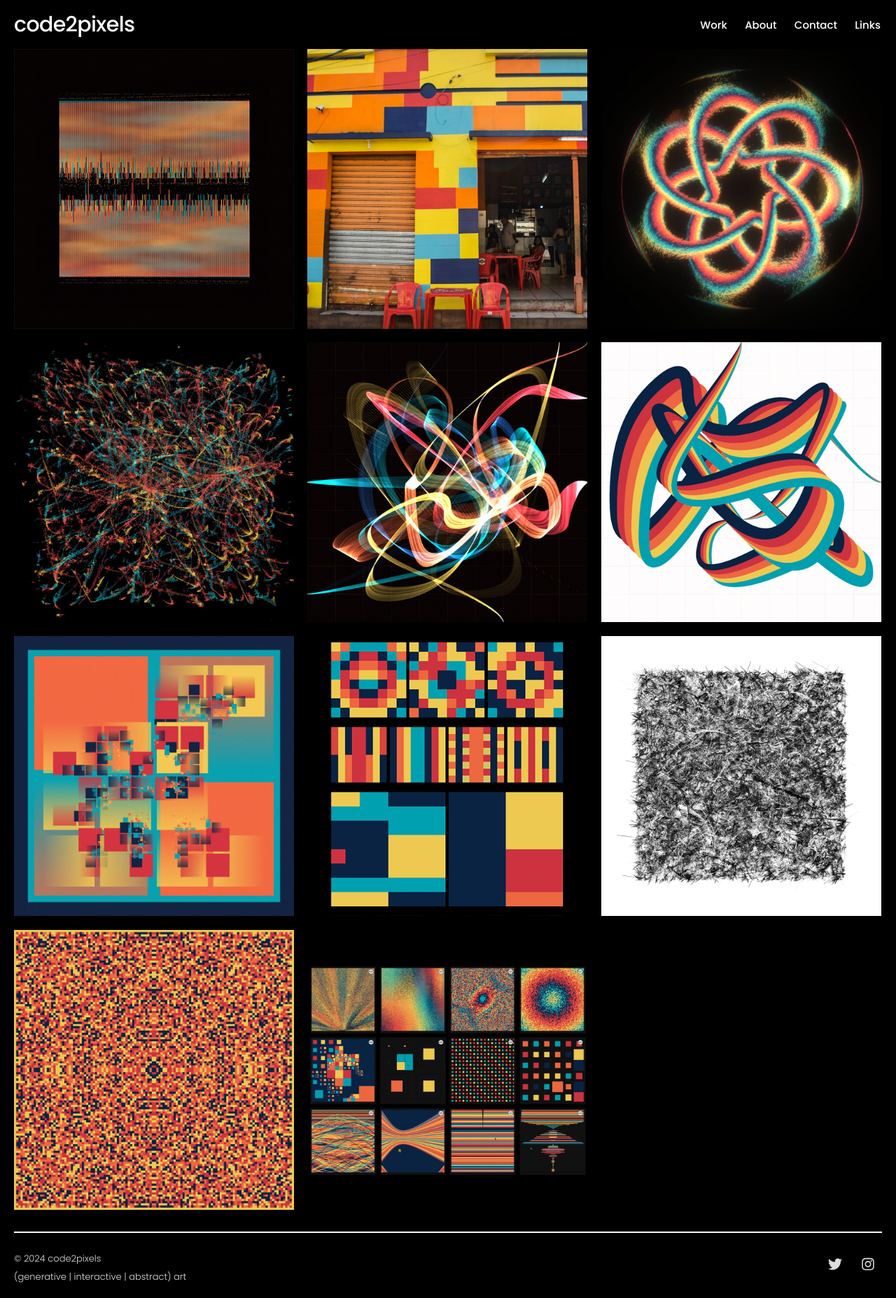
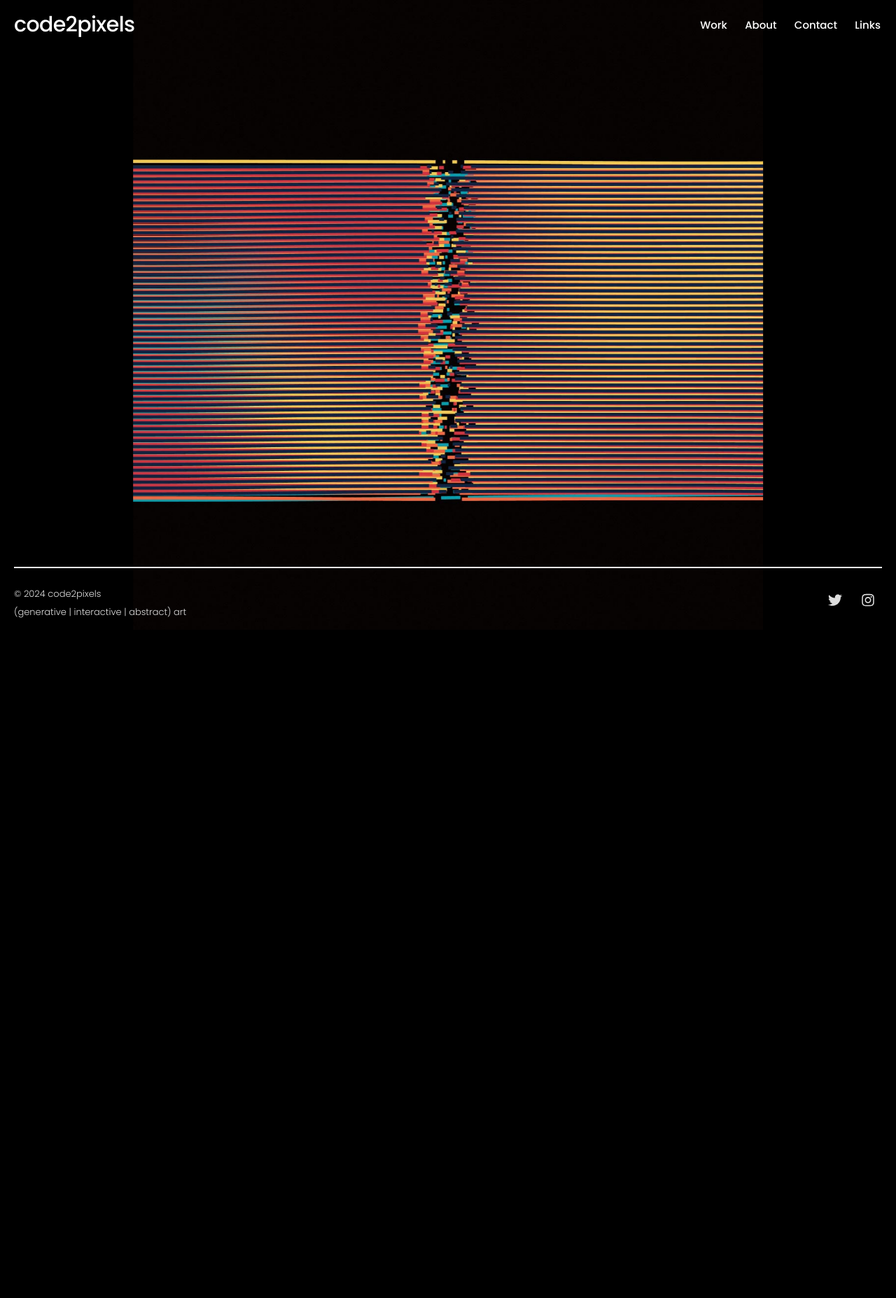
Before and after one commit to code2pixels-genart/code2pixels.xyz, a Jekyll site: the page built from index.html, in a window 1280 px wide. Shown: the whole page at 70% size. Built offline with Jekyll 4.4.1, drawn with Linux system fonts in a browser that asks for light colours; nearby versions of some CDN libraries; after the commit the page ends 905 px from its top, so only the background shows below that.

Commit message:
Fullscreen index and added work page

```diff
--- a/_data/settings.yml
+++ b/_data/settings.yml
@@ -9,7 +9,7 @@ header_settings:
 menu_settings:
   menu_items:
     - title: 'Work'
-      url: '/'
+      url: '/work'
     - title: 'About'
       url: '/about'
     # - title: 'Blog'
--- a/_sass/_basic.scss
+++ b/_sass/_basic.scss
@@ -575,3 +575,16 @@ iframe {
   	font-size: 1em; /* Adjust the font size accordingly */
   }
 }
+
+/* FULL SCREEN BACKGROUND  */
+
+.fullscreen-bg {
+	@include transition(all 0.2s ease-in-out);
+    position: fixed;
+    top: 0;
+    left: 0;
+    width: 100%;
+    height: 100%;
+    z-index: -1;
+    object-fit: contain;
+}
--- a/index.html
+++ b/index.html
@@ -3,47 +3,19 @@ layout: default
 title: (generative | interactive | abstract) art
 description: code2pixels is a generative artist who creates generative, interactive, and abstract art through algorithms
 featured_image: /images/about/code2pixels_tumblr.jpg
-colors: ["rgb(0 160 176 / 90%)", "rgb(10 35 66 / 90%)", "rgb(204 51 63 / 90%)", "rgb(235 104 65 / 90%)", "rgb(237 201 81 / 90%)"]
-colorIndex: 0
+
 ---
+<div style="height: 80vh;"> </div>
+<img  class="fullscreen-bg"  src="/images/home/fullscreen/when-lives-mingle-13.jpg" title="Crossing Paths
+#01" preload>
 
-<section class="listing">
+<!-- </div> -->
+<!-- <section class="intro">
+	<div class="gallery" data-columns="1">
+	<img src="/images/crossing-paths/01-opAShxDqus5dL2UzFtMdriKAUUDtTKLnbAtaaQbA6JmXYkKq7Kw_1_1.png" title="Crossing Paths #01">
+	<img src="/images/when-lives-mingle/13_WhenLivesMingle_by_code2pixels_0x865382e349dadae37a3fcef20c2857af59b867394aaca3a9bb09e704585f48ad.png" title="When Lives Mingle #13">
 
-	<div class="content-wrap listing-wrap">
-
-		{% for project in site.projects reversed %}
-
-		<div class="listing-item">
-
-			<a class="listing-item__link" href="{{ project.url | relative_url }}">
-
-				<div class="listing-item__image">
-
-					<img src="{{ project.thumb_image }}" alt="{{ project.title }}">
-				</div>
-
-				{% assign color = page.colors | sample:2 %}
-				{% assign colorIndex = forloop.index0 | modulo:5 %}
-
-				<div class="listing-item__content listing-item__content--{{ site.data.settings.grid_settings.content_alignment }}"
-				     style="background: {{ page.colors[colorIndex] }}">
-					<div class="listing-item__info">
-						{% if colorIndex==4 %}
-							<h2 class="listing-item__title" style="color:black">{{ project.title }} </h2>
-							<p class="listing-item__subtitle" style="color:black">{{ project.subtitle }}</p>
-						{% else %}
-							<h2 class="listing-item__title">{{ project.title }} </h2>
-							<p class="listing-item__subtitle">{{ project.subtitle }}</p>
-						{% endif%}
-					</div>
-				</div>
-
-			</a>
-
-		</div>
-
-		{% endfor %}
-
+		<img src="/images/recursive-rects/recursive-rects-17.png" title="Recursive Rects #17">
+		<img src="/images/recursive-rects/recursive-rects-09.png" title="Recursive Rects #09">
 	</div>
-
-</section>
+</section> -->
```
Also changed, not shown: _layouts/work.html (added, +49 -0 lines), _pages/work.md (added, +6 -0 lines), images/home/fullscreen/when-lives-mingle-13.jpg (added).
